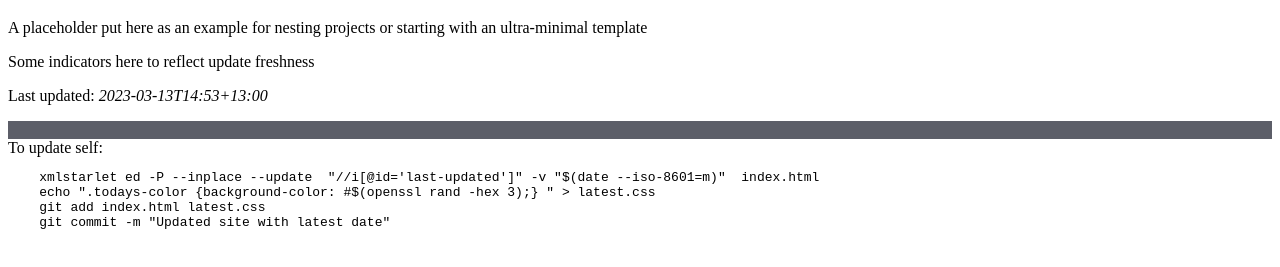
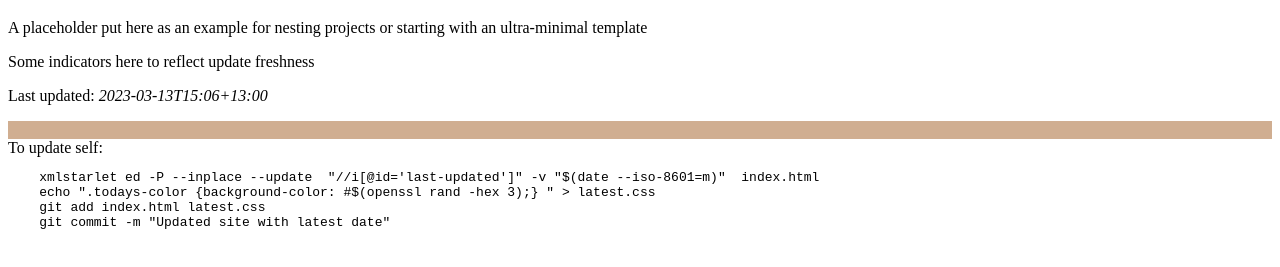
Before and after one commit to dman-coders/sample-html, a plain HTML site: page index.html in a window 1280 px wide. Shown: the part 61-328 px from the top of the page. Drawn offline with Linux system fonts and the light colour scheme.

Commit message:
Updated site with latest date

```diff
--- a/index.html
+++ b/index.html
@@ -9,7 +9,7 @@
   <div class="head"><h1>A minimal html website</h1></div>
   <p>A placeholder put here as an example for nesting projects or starting with an ultra-minimal template</p>
   <p>Some indicators here to reflect update freshness</p>
-  <p>Last updated: <i id="last-updated">2023-03-13T14:53+13:00</i></p>
+  <p>Last updated: <i id="last-updated">2023-03-13T15:06+13:00</i></p>
   <div class="todays-color"> </div>
 To update self:
 <pre>
--- a/latest.css
+++ b/latest.css
@@ -1 +1 @@
-.todays-color {background-color: #5c5e68;}
+.todays-color {background-color: #d0ae91;}
```
